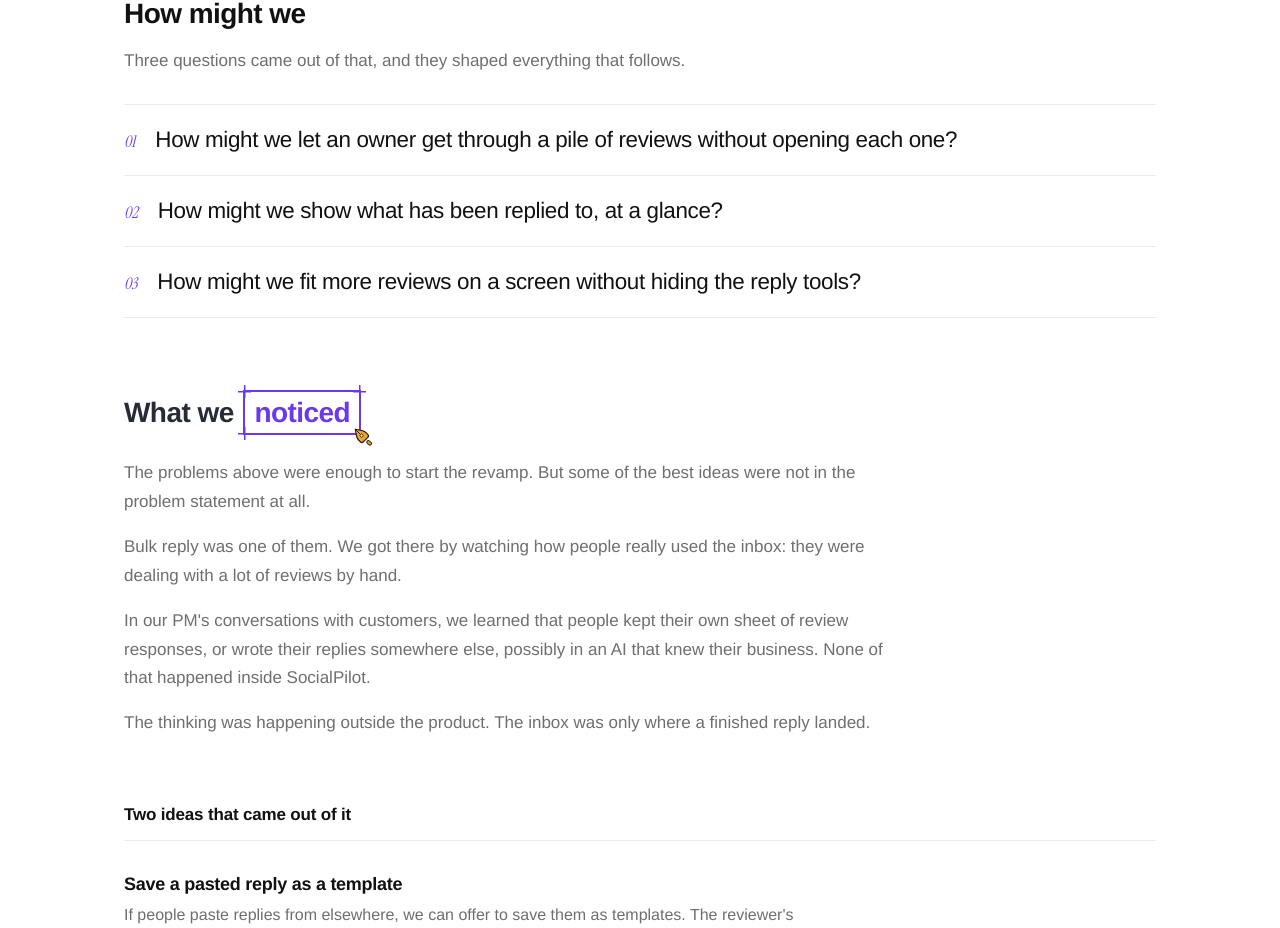
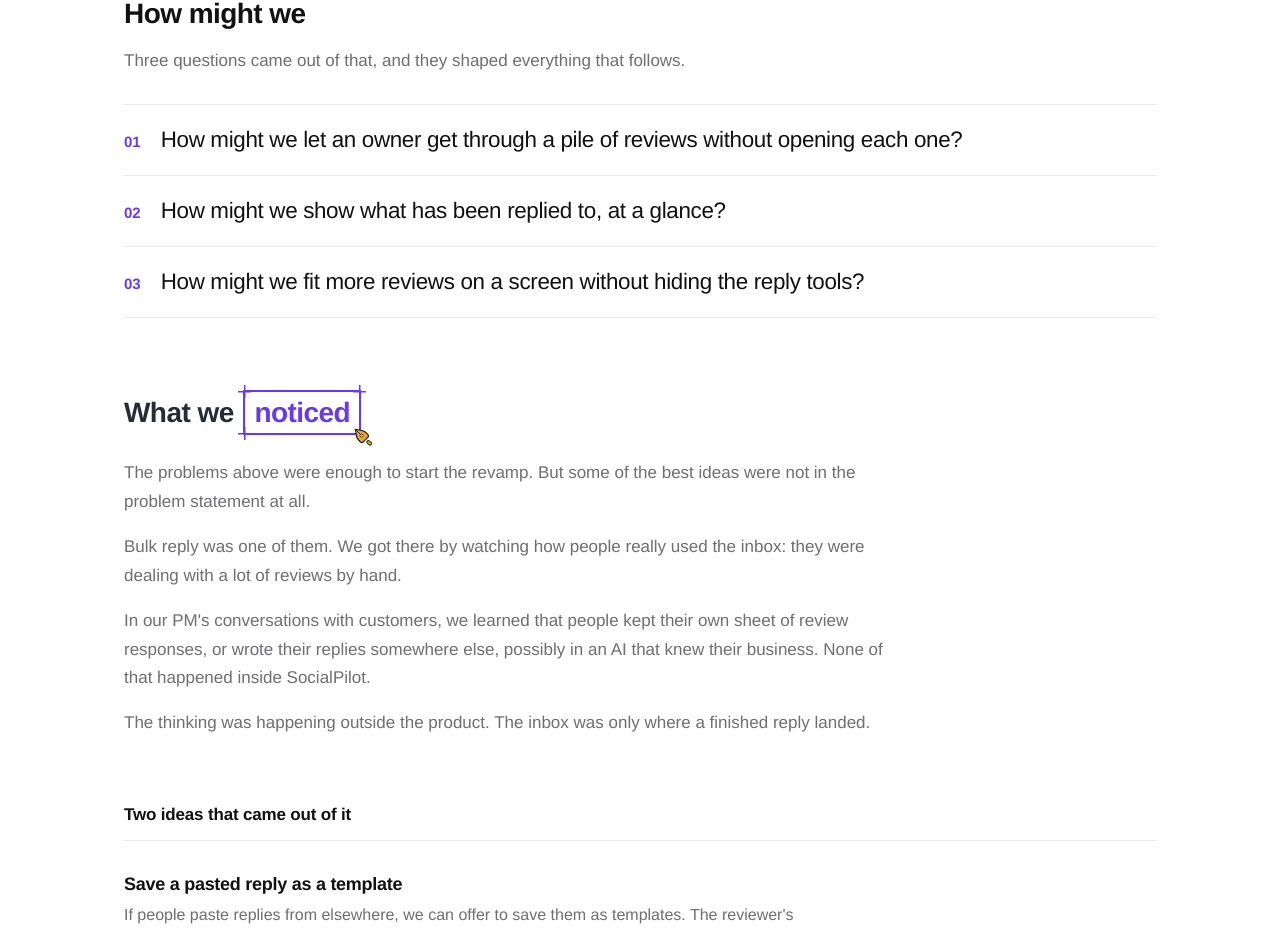
Before and after one commit to jatinsocial/Portfolio, a Next.js app: page /work/reviews-inbox in a window 1280 px wide. Shown: the part 4614-5542 px from the top of the page. Built offline with nearby package versions, Linux system fonts and the light colour scheme.

Commit message:
Case study: HMW numbers in the body font

```diff
--- a/app/globals.css
+++ b/app/globals.css
@@ -393,7 +393,7 @@ a:focus-visible, button:focus-visible { outline: 2px solid var(--accent); outlin
 .hmw { list-style: none; margin-top: 28px; }
 .hmw li { display: flex; gap: 20px; align-items: baseline; padding: 20px 0; border-top: 1px solid var(--border); font-size: clamp(1.15rem, 2vw, 1.4rem); font-weight: 500; letter-spacing: -0.015em; line-height: 1.35; }
 .hmw li:last-child { border-bottom: 1px solid var(--border); }
-.hmw li span { flex: none; font-family: var(--serif); font-style: italic; font-weight: 400; font-size: 1rem; color: #6938ef; letter-spacing: 0; }
+.hmw li span { flex: none; font-weight: 600; font-size: 0.9375rem; color: #6938ef; letter-spacing: 0; font-variant-numeric: tabular-nums; }
 
 .compare { margin-top: 40px; }
 .compare-head h3 { font-size: 1.125rem; font-weight: 600; letter-spacing: -0.015em; }
```
Also changed, not shown: context/changelog.md.
